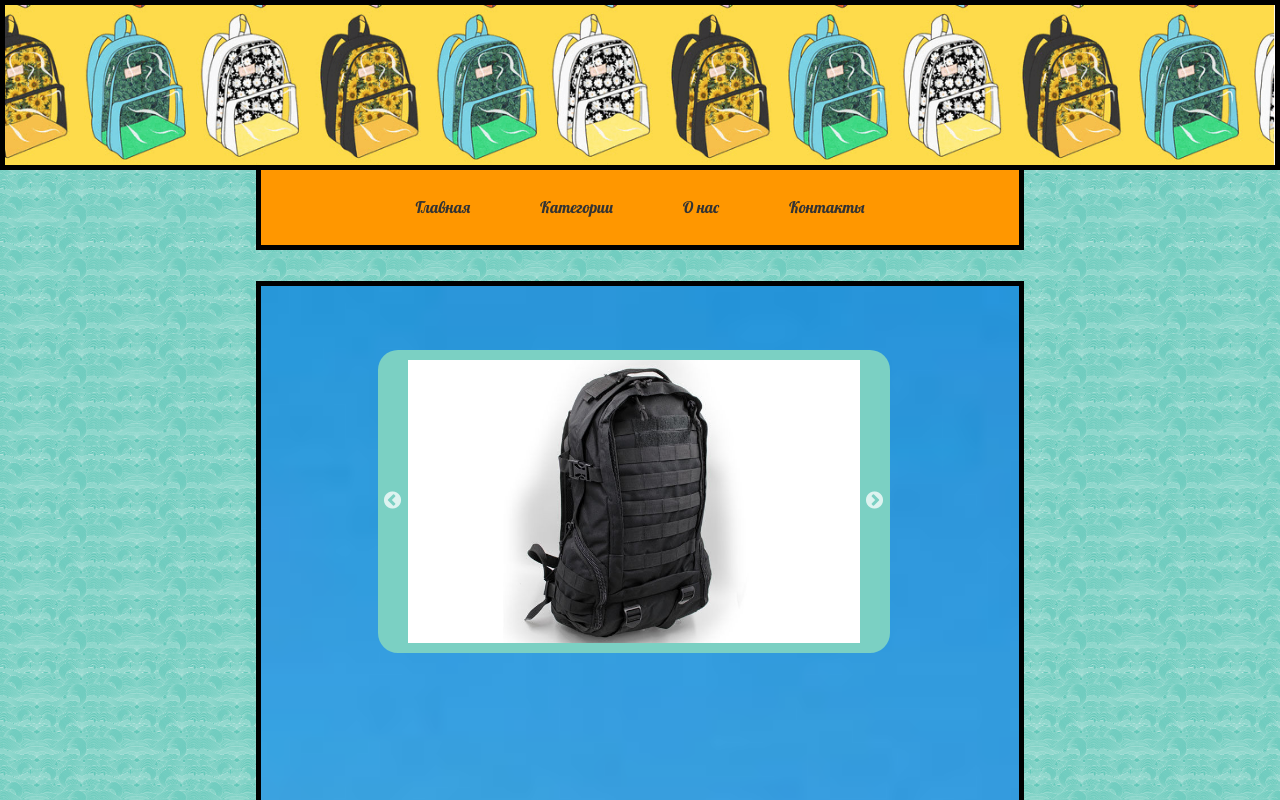
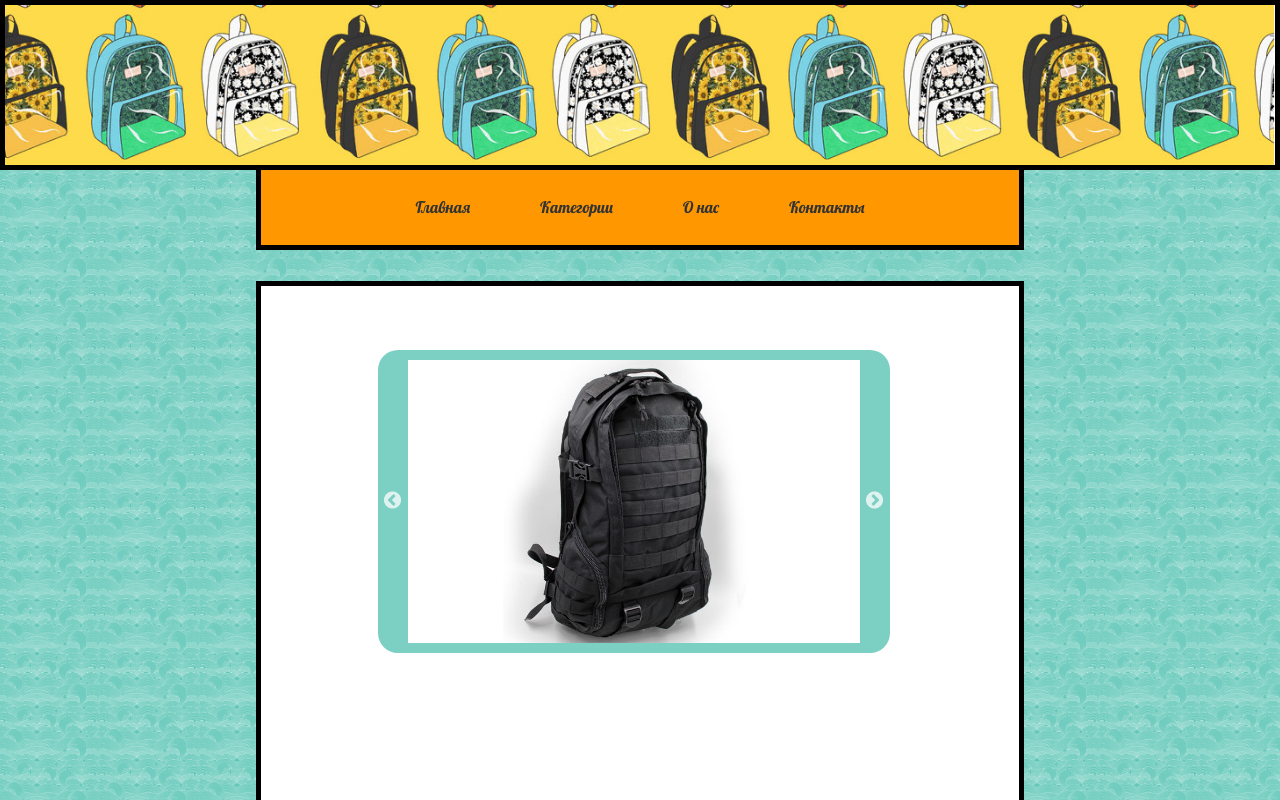
Before and after one commit to CyberCutlet/CyberCutlet.gitgub.io, a plain HTML site: page index.html in a window 1280 px wide. Shown: the top 800 px of the page. Drawn offline with Linux system fonts and the light colour scheme.

Commit message:
Update style.css

```diff
--- a/css/style.css
+++ b/css/style.css
@@ -128,7 +128,7 @@ body background-image{
 }
 #content{
 	position:absolute;
-	background:url(../images/bg.jpeg) no-repeat;
+	background-color:white;
 	padding-top:4000px;
 	margin-top:-29%;
 	background-size:cover;
```
